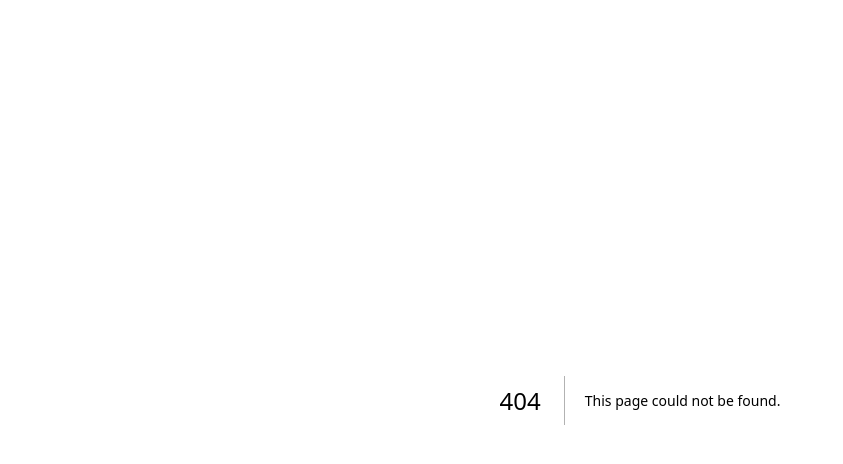
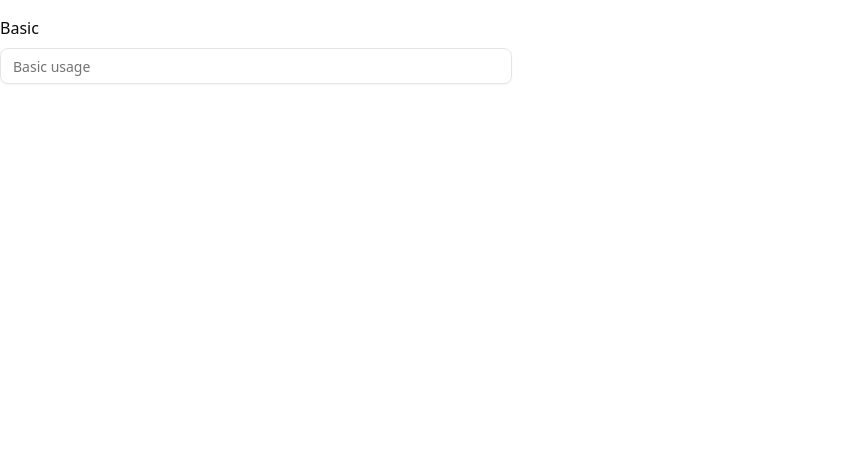
Before and after one commit to Sam1Dz/sam-next-fe, a Next.js app: page /components/data-entry/input in a window 1280 px wide. Before the commit this address had no page. Shown: the top 464 px of the page, without its empty margins (0-843 px from the left). Built offline with nearby package versions, Linux system fonts and the light colour scheme.

Commit message:
Implement input component and documentation

```diff
--- /dev/null
+++ b/src/app/components/data-entry/input/page.tsx
@@ -0,0 +1,9 @@
+import { InputBasic } from '~/view/components/data-entry/input';
+
+export default function Page() {
+  return (
+    <div className="flex flex-col gap-4 py-4">
+      <InputBasic />
+    </div>
+  );
+}
--- a/src/app/page.tsx
+++ b/src/app/page.tsx
@@ -2,7 +2,7 @@
 
 export default function Home() {
   return (
-    <div className="flex min-h-screen items-center justify-center bg-zinc-50 font-sans dark:bg-black">
+    <div className="flex min-h-screen items-center justify-center font-sans dark:bg-black">
       <main className="flex min-h-screen w-full max-w-3xl flex-col items-center justify-between bg-white px-16 py-32 sm:items-start dark:bg-black">
         <Image
           priority
--- /dev/null
+++ b/src/components/ui/core/input.tsx
@@ -0,0 +1,30 @@
+import * as React from 'react';
+
+import { cn } from '~/lib/utils';
+
+/**
+ * A fundamental input component that renders a styled HTML input element.
+ * Supports standard input attributes and styling via Tailwind CSS.
+ *
+ * @param props - The standard HTML input attributes.
+ * @param props.className - Additional CSS classes to apply to the input.
+ * @param props.type - The HTML input type (e.g., 'text', 'password', 'email').
+ * @returns The rendered input element.
+ */
+function Input({ className, type, ...props }: React.ComponentProps<'input'>) {
+  return (
+    <input
+      className={cn(
+        'file:text-foreground placeholder:text-muted-foreground selection:bg-primary selection:text-primary-foreground dark:bg-input/30 border-input h-9 w-full min-w-0 rounded-md border bg-transparent px-3 py-1 text-base shadow-xs transition-[color,box-shadow] outline-none file:inline-flex file:h-7 file:border-0 file:bg-transparent file:text-sm file:font-medium disabled:pointer-events-none disabled:cursor-not-allowed disabled:opacity-50 md:text-sm',
+        'focus-visible:border-ring focus-visible:ring-ring/50 focus-visible:ring-[3px]',
+        'aria-invalid:ring-destructive/20 dark:aria-invalid:ring-destructive/40 aria-invalid:border-destructive',
+        className,
+      )}
+      data-slot="input"
+      type={type}
+      {...props}
+    />
+  );
+}
+
+export { Input };
--- /dev/null
+++ b/src/components/ui/input/index.tsx
@@ -0,0 +1,18 @@
+import { Input as CoreInput } from '~/components/ui/core/input';
+
+/**
+ * An enhanced input component that wraps the core input.
+ * Provides a default type of 'text' and serves as the primary input component for the application.
+ *
+ * @param props - The component props, inheriting from the core input.
+ * @param props.type - The HTML input type. Defaults to 'text'.
+ * @returns The enhanced input component.
+ */
+function Input({
+  type = 'text',
+  ...props
+}: React.ComponentProps<typeof CoreInput>) {
+  return <CoreInput {...props} type={type} />;
+}
+
+export { Input };
--- /dev/null
+++ b/src/view/components/data-entry/input/basic.tsx
@@ -0,0 +1,12 @@
+import { Input } from '~/components/ui/input';
+
+export function InputBasic() {
+  return (
+    <div className="max-w-lg">
+      <p>Basic</p>
+      <div className="mt-2 flex flex-row gap-2">
+        <Input placeholder="Basic usage" />
+      </div>
+    </div>
+  );
+}
--- /dev/null
+++ b/src/view/components/data-entry/input/index.tsx
@@ -0,0 +1,3 @@
+import { InputBasic } from './basic';
+
+export { InputBasic };
```
Also changed, not shown: .agent/rules/instructions.md.
